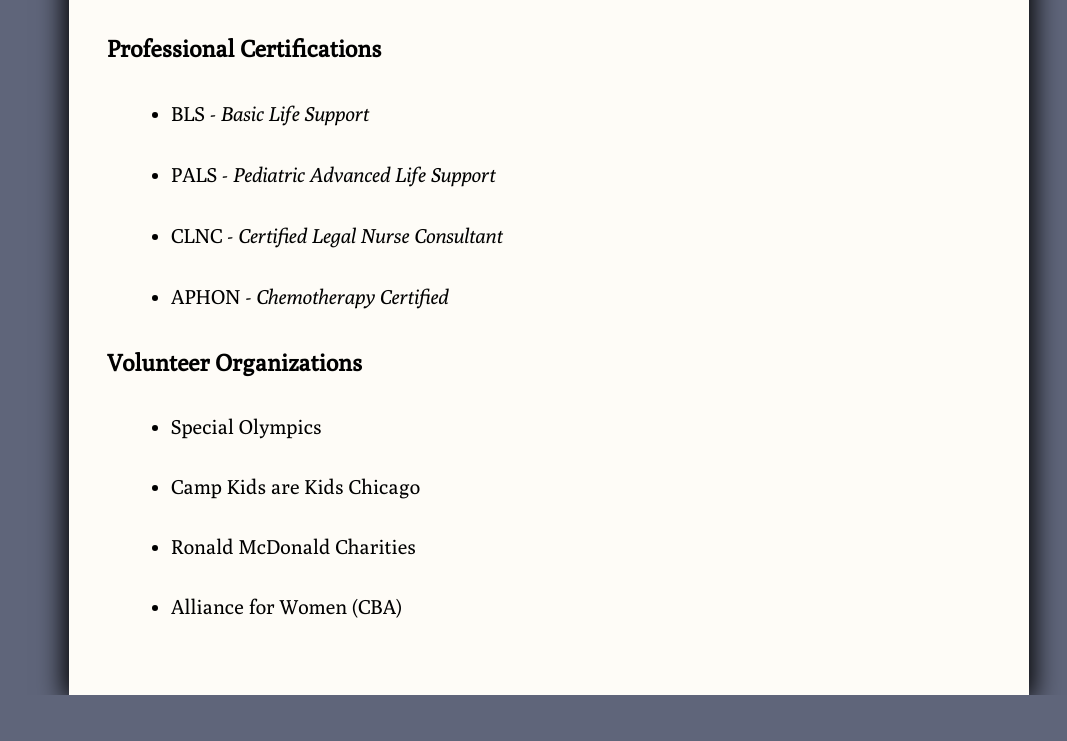
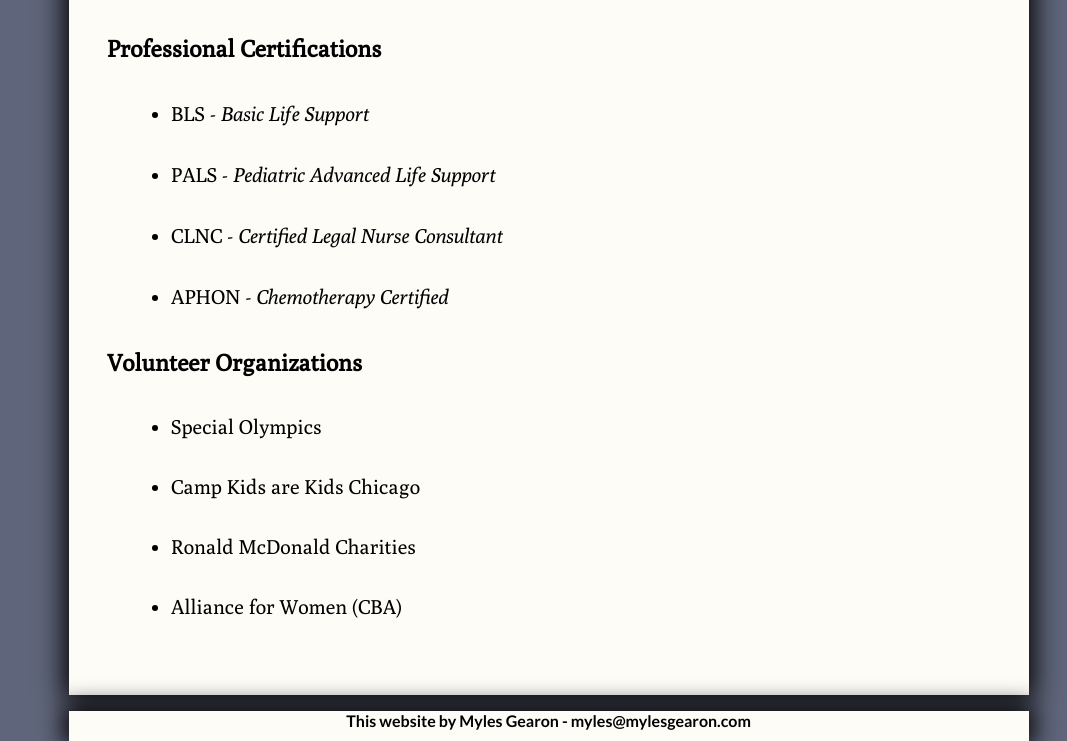
Before and after one commit to MityaDSCH/OLNC3, a plain HTML site: page index.html in a window 1280 px wide. Shown: the part 2963-3704 px from the top of the page, without its empty margins (213-1280 px from the left). Before the commit the page ends 3658 px from the top, so only its background shows below. Drawn offline with nearby package versions, Linux system fonts and the light colour scheme.

Commit message:
Adds author credit

```diff
--- a/index.html
+++ b/index.html
@@ -184,6 +184,12 @@
 
             </div>
 
+        <div class="background" id="author-credit">
+
+            <p>This website by Myles Gearon - myles@mylesgearon.com</p>
+
+        </div>
+
         <script src="https://ajax.googleapis.com/ajax/libs/jquery/1.11.2/jquery.min.js"></script>
         <script src="scrollTo.js"></script>
         <script src="app.js"></script>
--- a/sass/screen.scss
+++ b/sass/screen.scss
@@ -334,3 +334,9 @@ section {
     }
 
 }
+
+#author-credit {
+    height: 30px;
+    font-family: 'Lato', 'polyregular', 'Arial';
+    text-align: center;
+}
```
Also changed, not shown: stylesheets/screen.css.
